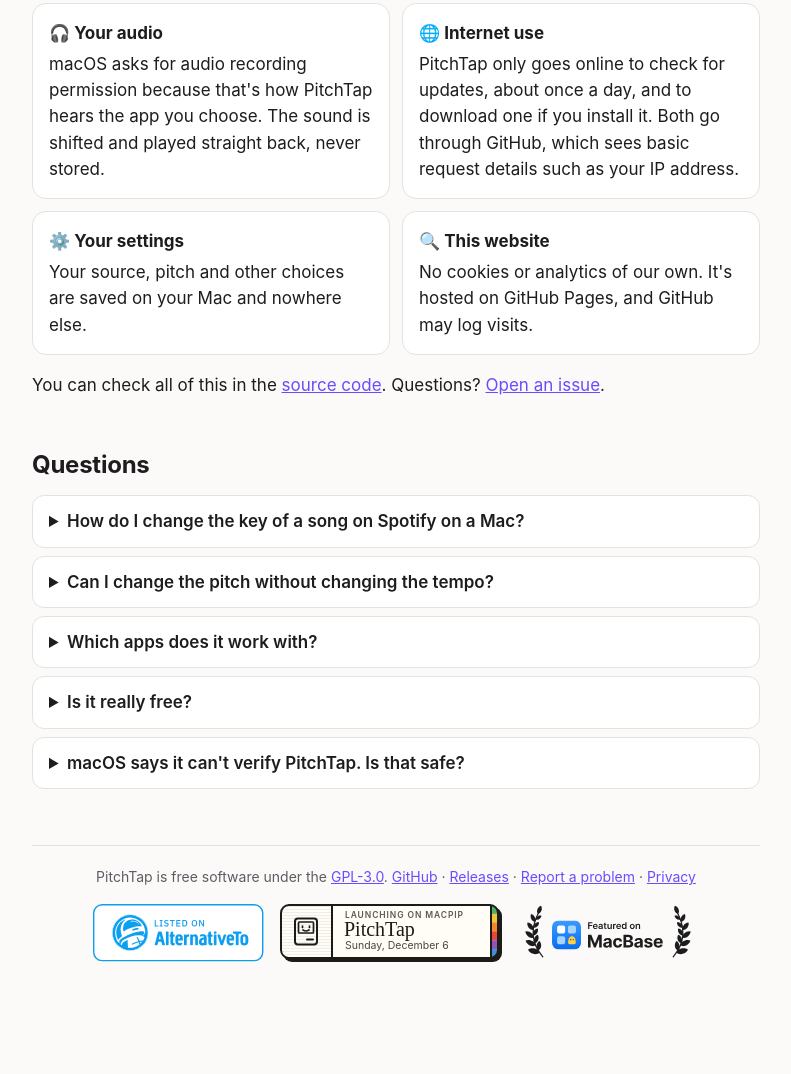
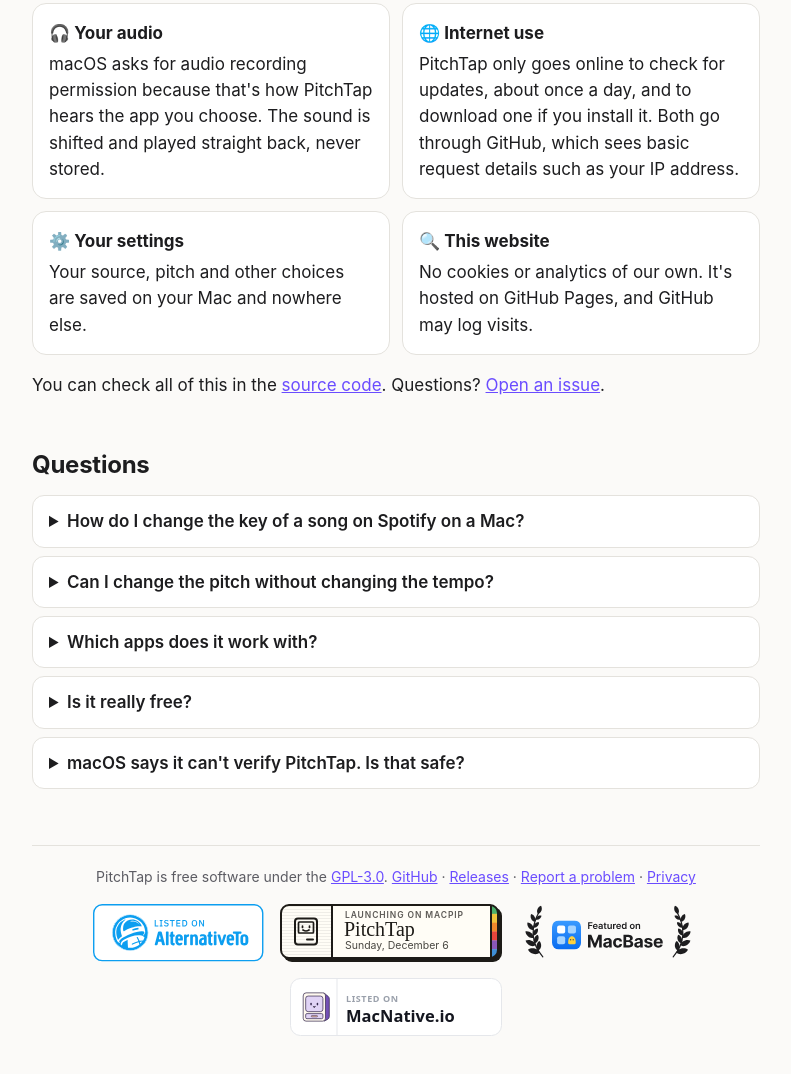
Before and after one commit to gkudva96/pitchtap, a plain HTML site: page docs/index.html in a window 1280 px wide. Shown: the part 1543-2617 px from the top of the page, without its empty margins (244-1035 px from the left). Before the commit the page ends 2569 px from the top, so only its background shows below. Drawn offline with Linux system fonts and the light colour scheme.

Commit message:
Site footer: add MacNative badge, hosted locally (light + dark)

```diff
--- a/docs/index.html
+++ b/docs/index.html
@@ -184,6 +184,12 @@
         <img src="macbase-light.svg" width="182" height="58" loading="lazy" alt="PitchTap is featured on MacBase">
       </picture>
     </a>
+    <a class="badge" href="https://macnative.io/apps/pitchtap?utm_source=macnative-badge&amp;utm_medium=referral" target="_blank" rel="noopener">
+      <picture>
+        <source srcset="macnative-dark.svg" media="(prefers-color-scheme: dark)">
+        <img src="macnative-light.svg" width="212" height="58" loading="lazy" alt="PitchTap is listed on MacNative">
+      </picture>
+    </a>
   </footer>
 </main>
 </body>
```
Also changed, not shown: docs/macnative-dark.svg (added), docs/macnative-light.svg (added).
